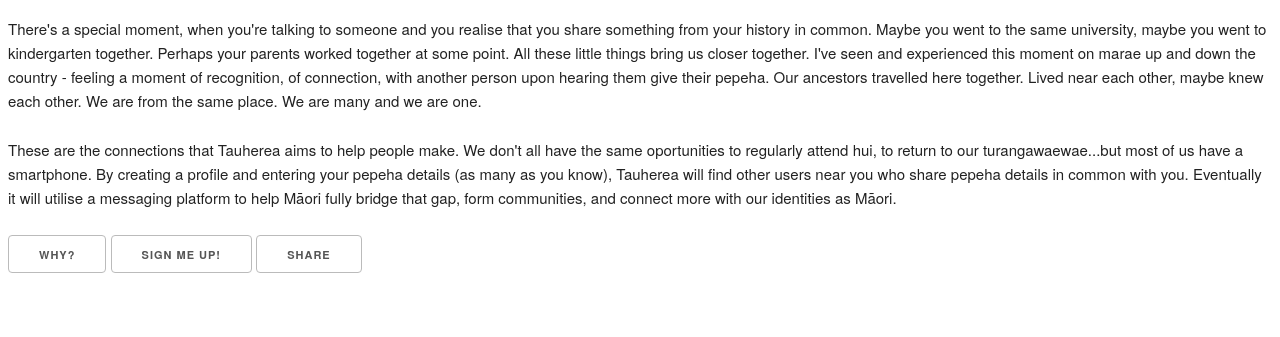
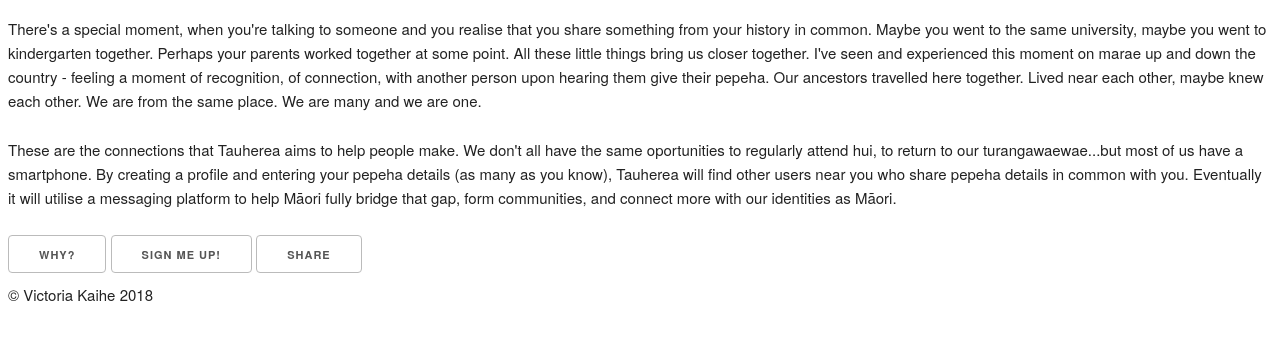
Before and after one commit to victoria-kaihe/Tauhere, a website: page index.html in a window 1280 px wide. Shown: the part 463-800 px from the top of the page. Drawn offline with nearby package versions, Linux system fonts and the light colour scheme.

Commit message:
Add copyright footer

```diff
--- a/index.html
+++ b/index.html
@@ -56,7 +56,9 @@
       <a class="button" href="#">Sign me up!</a>
       <a class="button" href="#">Share</a>
   </div>
-
+<div class="footer">
+  <p>&copy; Victoria Kaihe 2018</p>
+</div>
 
 </body>
 </html>
```
